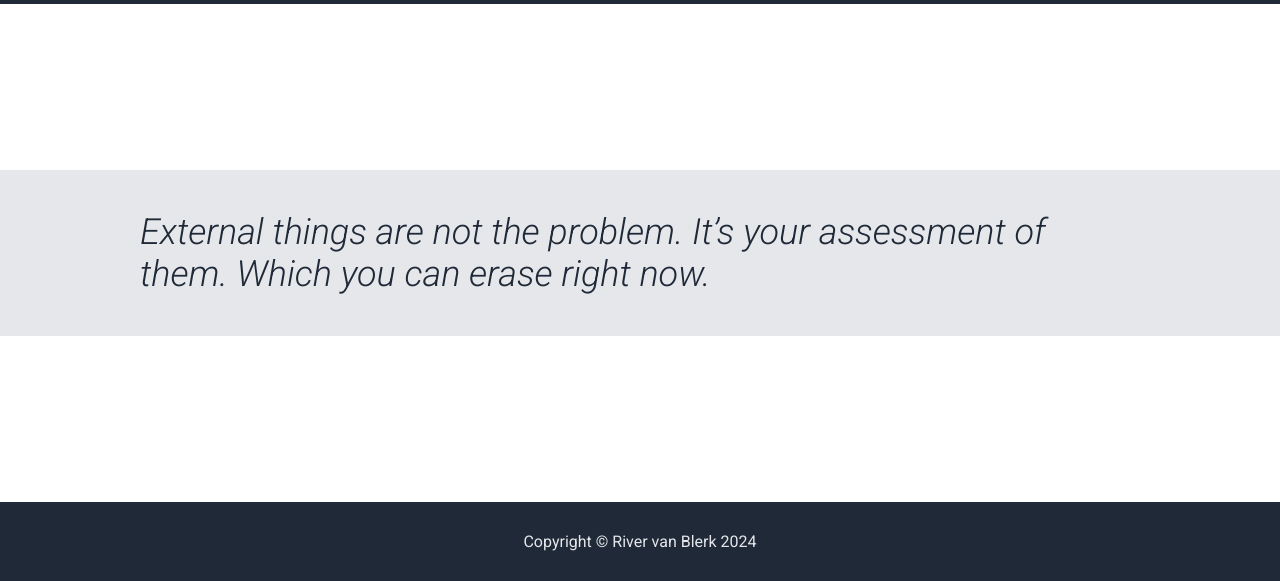
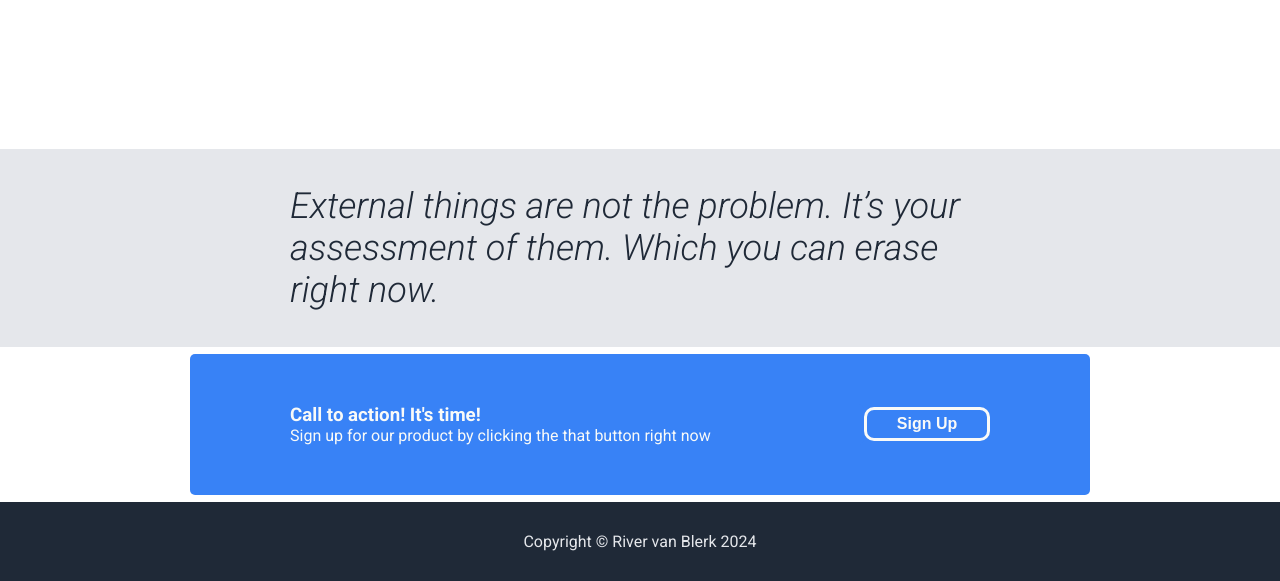
Before and after one commit to Kykneon/Odin-Landing-Page, a plain HTML site: page index.html in a window 1280 px wide. Shown: the part 219-800 px from the top of the page. Drawn offline with Linux system fonts and the light colour scheme.

Commit message:
Adds content and styling to call to action banner

```diff
--- a/index.html
+++ b/index.html
@@ -41,7 +41,16 @@
     <p>External things are not the problem. It’s your assessment of them. Which you can erase right now.</p>
     </div>
     <!-- <p> </p> -->
-    <div class="content-box-four"></div>
+    <div class="content-box-four">
+        <div>
+            <div>
+                <h3>Call to action! It's time!</h3>
+                <p>Sign up for our product by clicking the that button right now</p>
+            </div>
+
+            <button>Sign Up</button>
+        </div>
+    </div>
 
     <div class="footer">
         <div>Copyright © River van Blerk 2024</div>
--- a/styles.css
+++ b/styles.css
@@ -69,7 +69,7 @@ ul {
 }
 
 .content-box-three p {
-    width: 1000px;
+    width: 700px;
     font-size: 36px;
     font-style: italic;
     color: #1f2937;
@@ -84,6 +84,40 @@ ul {
     align-items: center;
 }
 
+.content-box-four div {
+    background-color: #3882f6;
+    /* flex: 1; */
+    display: flex;
+    padding: 50px 100px;
+    width: 700px;
+    border-radius: 5px;
+}
+
+.content-box-four div div {
+    flex-direction: column;
+    display: flex;
+    padding: 0;
+}
+
+.content-box-four div div * {
+    margin: 0px;
+    color: #f9faf8;
+
+}
+
+.content-box-four button {
+    background-color: #3882f6;
+    border: solid #f9faf8;
+    color: #f9faf8;
+    border-radius: 10px;
+    font-size: 16px;
+    font-weight: 600;
+    /* height: 40px; */
+    width: 150px;
+    align-self: center;
+    padding: 5px;
+}
+
 .footer {
     display: flex;
     background-color: #1f2937;
```
